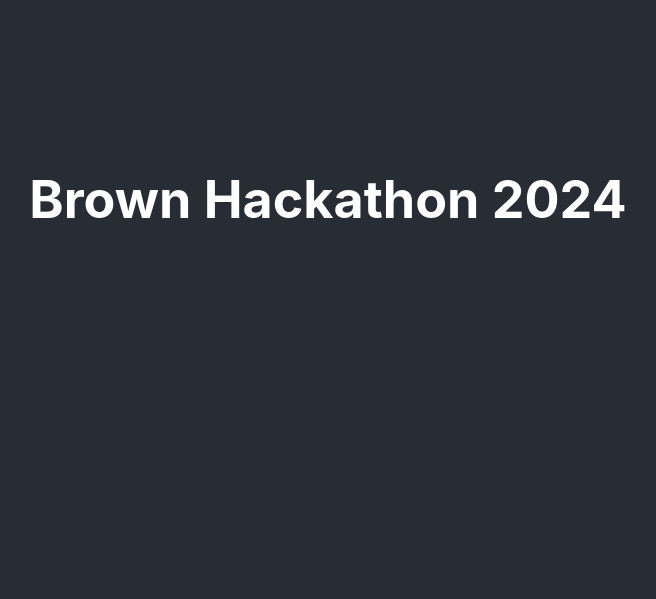
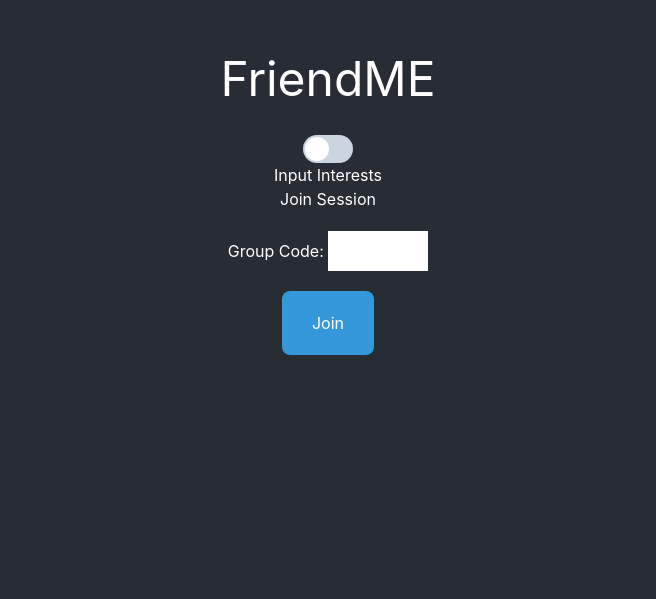
Before and after one commit to johnlhuangP/hackbrown2024, a React (Create React App) app: page / in a window 1280 px wide. Shown: the part 201-800 px from the top of the page, without its empty margins (312-968 px from the left). Built offline with nearby package versions, Linux system fonts and the light colour scheme.

Commit message:
Home Page

```diff
--- a/src/App.css
+++ b/src/App.css
@@ -1,48 +1,33 @@
+/* App.css */
 .App {
+  display: flex;
+  align-items: center;
+  justify-content: center;
+  min-height: 100vh;
+  background-color: #282c34;
+  color: white;
+}
+
+.App-header {
   text-align: center;
 }
 
-.App-logo {
-  height: 40vmin;
-  pointer-events: none;
+.app-title {
+  font-size: 3rem;
+  margin-bottom: 20px;
 }
 
-@media (prefers-reduced-motion: no-preference) {
-  .App-logo {
-    animation: App-logo-spin infinite 20s linear;
-  }
+.centered-container {
+  text-align: center;
 }
 
-.App-header {
-  background-color: #282c34;
-  min-height: 100vh;
-  display: flex;
-  flex-direction: column;
-  align-items: center;
-  justify-content: center;
-  font-size: calc(10px + 2vmin);
-  color: white;
+.join-session-container {
+  max-width: 400px;
+  margin: 0 auto;
 }
 
-.App-link {
-  color: #61dafb;
+h3 {
+  margin-bottom: 10px;
 }
 
-@keyframes App-logo-spin {
-  from {
-    transform: rotate(0deg);
-  }
-  to {
-    transform: rotate(360deg);
-  }
-}
-
-.option {
-  width: 10%;
-  height: 10%;
-}
-
-.button {
-  width:10%;
-  height: auto;
-}
+/* Rest of your existing styles */
--- a/src/App.js
+++ b/src/App.js
@@ -1,20 +1,24 @@
-import React from "react";
-import yes from './images/yes.png';
-import no from './images/no.png';
+// App.js
+import React from 'react';
+import './App.css';
+import JoinSession from './components/JoinSession';
+import { Switch } from '@chakra-ui/react';
+import ToggleComponent from './components/ToggleComponent';
 
-import './App.css';
-import CurrentLocation from "./CurrentLocation.js";
-
-/** To represent the main block of code running our web application */
 function App() {
   return (
     <div className="App">
       <header className="App-header">
-        <h1>
-          Brown Hackathon 2024
+        <h1 className="app-title">
+          FriendME
         </h1>
+        <div className="centered-container">
+          <ToggleComponent/>
+          <div className="join-session-container">
+            <JoinSession />
+          </div>
+        </div>
       </header>
-      <CurrentLocation/>
     </div>
   );
 }
--- /dev/null
+++ b/src/components/CreateSessionComponent.js
@@ -0,0 +1,12 @@
+import React from 'react';
+
+const CreateSessionComponent = () => {
+  return (
+    <div>
+      <h2>Create a Session</h2>
+      {/* Add your create session form or content here */}
+    </div>
+  );
+};
+
+export default CreateSessionComponent;
--- a/src/CurrentLocation.js
+++ b/src/components/CurrentLocation.js
@@ -1,3 +1,4 @@
+/**
 import React from 'react';
 import yes from './images/yes.png';
 import no from './images/no.png';
@@ -5,7 +6,7 @@
 /**
  * To represent a potential activity and buttons that allow the user to indicate whether they approve or disapprove of the location.
  * @returns A component representing the current suggested location and buttons to approve or disapprove of the location.
- */
+
 const CurrentLocation = () => {
     return (
         <div className='current-location'>
@@ -23,4 +24,4 @@
     );
 }
 
-export default CurrentLocation;
+export default CurrentLocation; */
--- /dev/null
+++ b/src/components/InputInterestsComponent.js
@@ -0,0 +1,12 @@
+import React from 'react';
+
+const InputInterestsComponent = () => {
+  return (
+    <div>
+      <h2>Input Interests</h2>
+      {/* Add your input interests form or content here */}
+    </div>
+  );
+};
+
+export default InputInterestsComponent;
--- /dev/null
+++ b/src/components/JoinSession.js
@@ -0,0 +1,73 @@
+
+import React, {useState} from 'react';
+import axios from 'axios';
+
+
+const JoinSession = () => {
+
+    // State to store the group code and error message
+    const [groupCode, setGroupCode] = useState('');
+    const [errorMessage, setErrorMessage] = useState('');
+
+    // Event handler for input change
+    const handleInputChange = (e) => {
+      setGroupCode(e.target.value);
+    };
+
+    // Event handler for joining a session
+    const handleJoinSession = async () => {
+      try {
+        // Make a request to your backend API to join the session
+        const response = await axios.post('/api/join-session', { groupCode });
+
+        // Handle the response as needed (e.g., redirect to the session page)
+        console.log(response.data);
+      } catch (error) {
+        // Handle errors, such as displaying an error message
+        console.error('Error joining session:', error.response.data.message);
+        setErrorMessage('Invalid group code. Please try again.');
+      }
+    };
+    const buttonStyle = {
+        backgroundColor: '#3498db', // Background color
+        color: '#fff',              // Text color
+        padding: '20px 30px',       // Padding
+        borderRadius: '8px',        // Border radius
+        cursor: 'pointer',          // Cursor on hover
+        fontSize: '16px'
+
+      };
+      const containerStyle = {
+        padding: '20px',
+        borderRadius: '8px',
+      };
+
+    return (
+        <div>
+          <h2>Join Session</h2>
+          <div style={containerStyle}>
+            {/* Input for group code */}
+            <label htmlFor="groupCode">Group Code: </label>
+            <input
+              type="text"
+              id="groupCode"
+              value={groupCode}
+              onChange={handleInputChange}
+              style={{ width: '100px', fontSize: '16px', padding: '8px' , align: 'center'}}
+            />
+          </div>
+
+          {/* Display error message if present */}
+          {errorMessage && <p style={{ color: 'red' }}>{errorMessage}</p>}
+
+          {/* Button to join session */}
+          <button style={buttonStyle} onClick={handleJoinSession}>Join</button>
+        </div>
+      );
+    }
+
+
+
+
+
+export default JoinSession;
--- /dev/null
+++ b/src/components/ToggleComponent.js
@@ -0,0 +1,20 @@
+import React, { useState } from 'react';
+import CreateSessionComponent from './CreateSessionComponent';
+import InputInterestsComponent from './InputInterestsComponent';
+import { Switch } from '@chakra-ui/react';
+
+const ToggleComponent = () => {
+  const [showCreateSession, setShowCreateSession] = useState(false);
+
+  const handleToggleClick = () => {
+    setShowCreateSession(!showCreateSession);
+  };
+
+  return (
+    <div>
+      <Switch size='lg' onChange={handleToggleClick} />
+      {showCreateSession ? <CreateSessionComponent /> : <InputInterestsComponent />}
+    </div>
+  );
+};
+export default ToggleComponent;
--- a/src/index.js
+++ b/src/index.js
@@ -1,17 +1,12 @@
+// index.js or index.jsx
+import { ChakraProvider } from '@chakra-ui/react';
 import React from 'react';
-import ReactDOM from 'react-dom/client';
-import './index.css';
+import ReactDOM from 'react-dom';
 import App from './App';
-import reportWebVitals from './reportWebVitals';
 
-const root = ReactDOM.createRoot(document.getElementById('root'));
-root.render(
-  <React.StrictMode>
+ReactDOM.render(
+  <ChakraProvider>
     <App />
-  </React.StrictMode>
+  </ChakraProvider>,
+  document.getElementById('root')
 );
-
-// If you want to start measuring performance in your app, pass a function
-// to log results (for example: reportWebVitals(console.log))
-// or send to an analytics endpoint. Learn more: https://bit.ly/CRA-vitals
-reportWebVitals();
```
Also changed, not shown: src/components/GoogleMap.js (added, +54 -0 lines).
